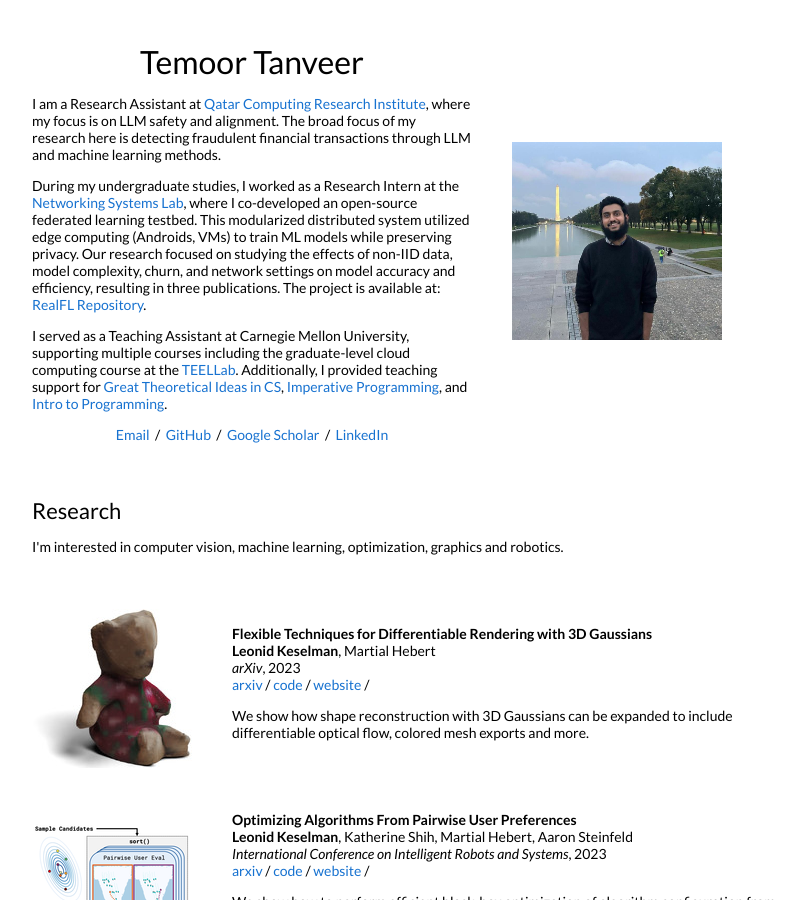
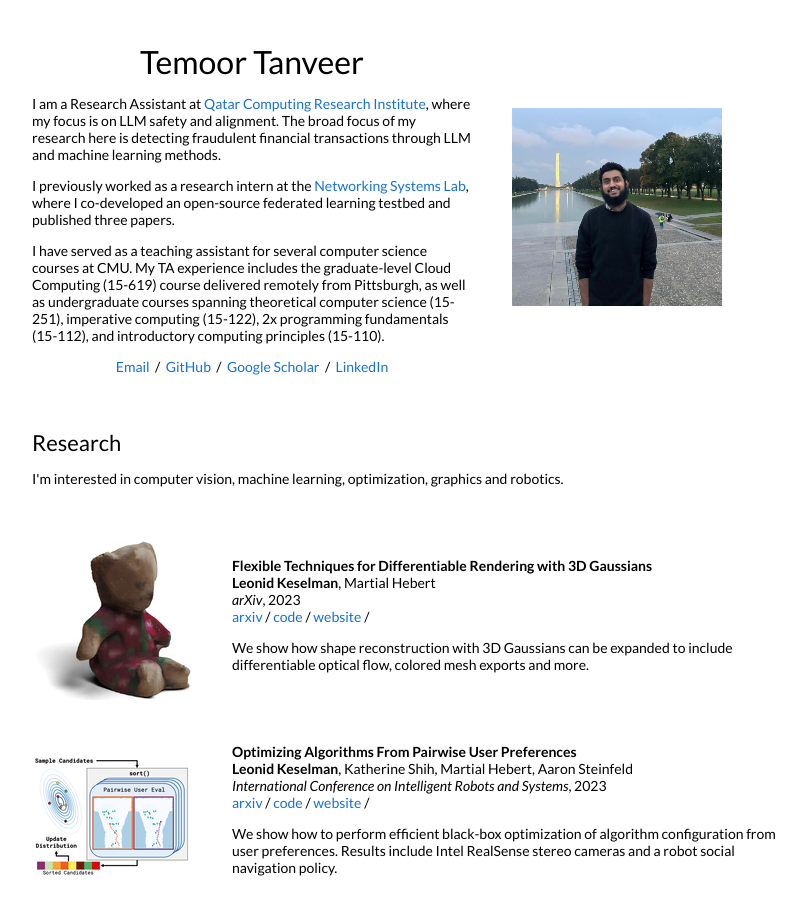
Before and after one commit to ttanv/ttanv.github.io, a Jekyll site: the page built from _posts/2023-08-28-3dgaussians.markdown, in a window 1280 px wide and 900 px high. Shown: the whole window, without its empty margins (228-1034 px from the left). Built offline with Jekyll 4.4.1, drawn with Linux system fonts in a browser that asks for light colours.

Commit message:
Update default.html

```diff
--- a/_layouts/default.html
+++ b/_layouts/default.html
@@ -39,10 +39,12 @@
 
               </p>
               <p>
-                During my undergraduate studies, I worked as a Research Intern at the <a href="https://nsl.qatar.cmu.edu/#/home">Networking Systems Lab</a>, where I co-developed an open-source federated learning testbed. This modularized distributed system utilized edge computing (Androids, VMs) to train ML models while preserving privacy. Our research focused on studying the effects of non-IID data, model complexity, churn, and network settings on model accuracy and efficiency, resulting in three publications. The project is available at: <a href="https://github.com/gnahtb/RealFL">RealFL Repository</a>.
+                I previously worked as a research intern at the <a href="https://nsl.qatar.cmu.edu/#/home">Networking Systems Lab</a>, where I co-developed an open-source federated learning testbed and published three papers.
               </p>
               <p>
-                I served as a Teaching Assistant at Carnegie Mellon University, supporting multiple courses including the graduate-level cloud computing course at the <a href='https://teel.cs.cmu.edu/'>TEELLab</a>. Additionally, I provided teaching support for <a href="#">Great Theoretical Ideas in CS</a>, <a href="#">Imperative Programming</a>, and <a href="#">Intro to Programming</a>.
+                <p>
+                I have served as a teaching assistant for several computer science courses at CMU. My TA experience includes the graduate-level Cloud Computing (15-619) course delivered remotely from Pittsburgh, as well as undergraduate courses spanning theoretical computer science (15-251), imperative computing (15-122), 2x programming fundamentals (15-112), and introductory computing principles (15-110).
+              </p>
               </p>
               <p style="text-align:center">
                 <a target="_blank" href=tali@hbku.edu.qa"> Email</a> &nbsp;/&nbsp;
```
